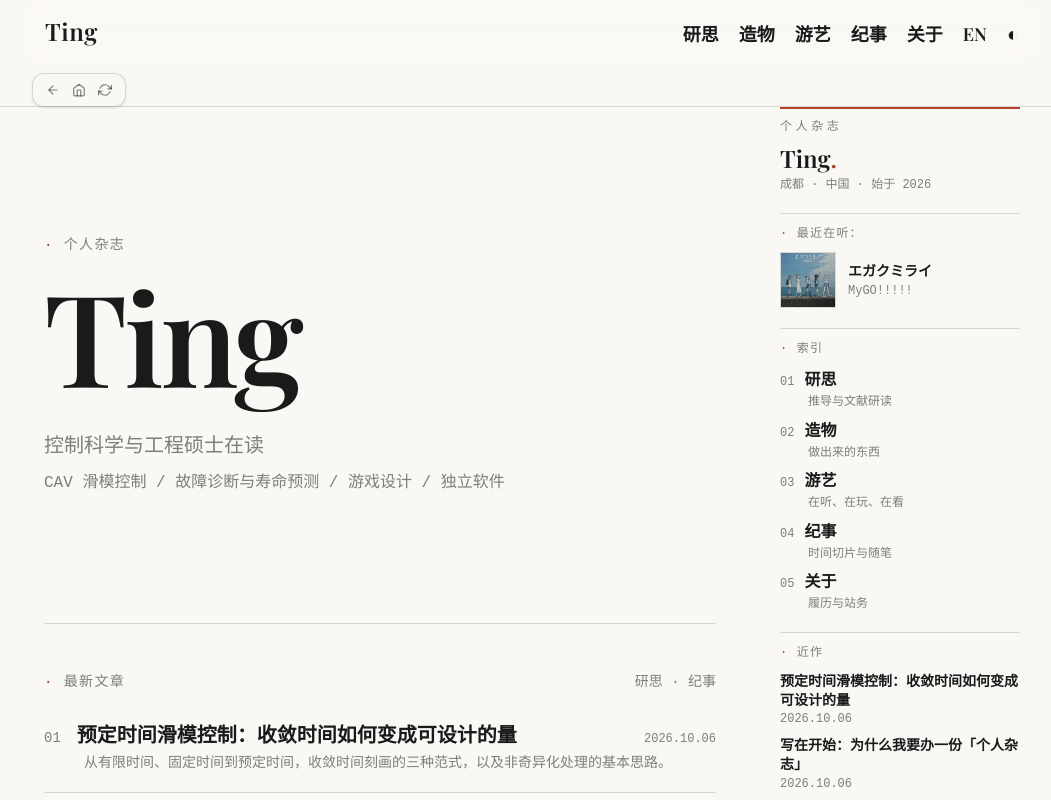
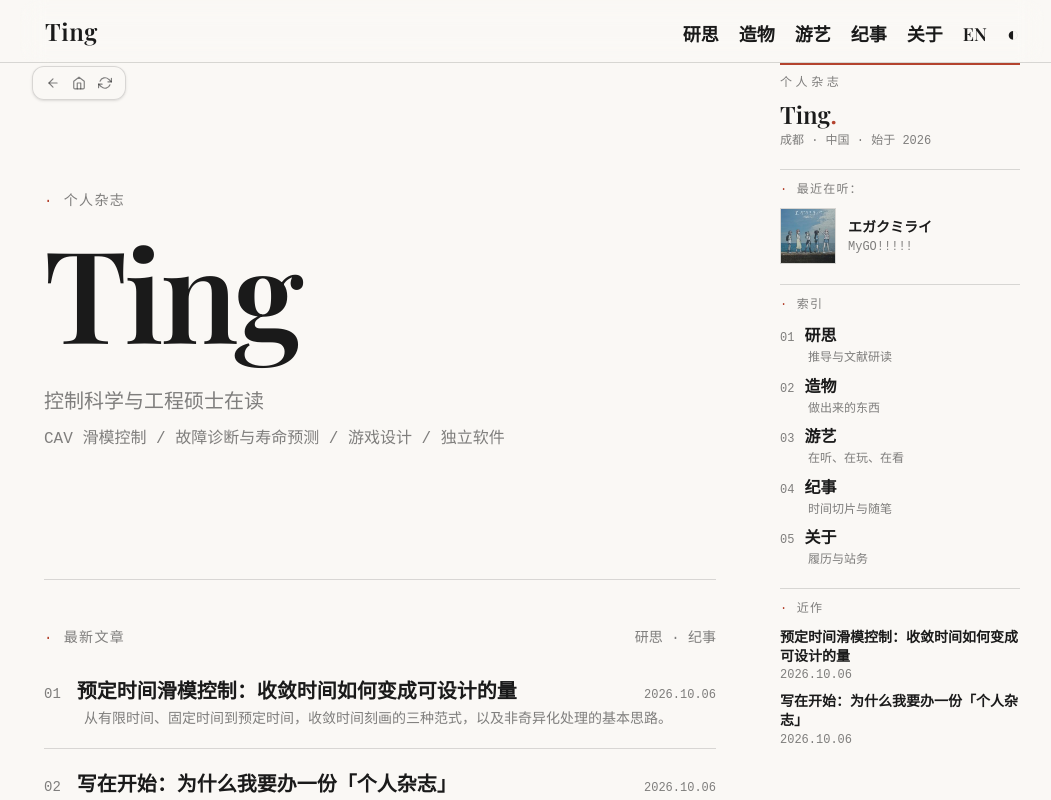
Before and after one commit to 004Tingting/004Tingting.github.io, a Next.js app: page / in a window 1280 px wide. Shown: the top 800 px of the page, without its empty margins (108-1159 px from the left). Built offline with nearby package versions, Linux system fonts and the light colour scheme; no server answers.

Commit message:
ui: hang the quick bar below the nav (absolute, restores nav height)

```diff
--- a/components/Nav.tsx
+++ b/components/Nav.tsx
@@ -96,8 +96,10 @@ export default function Nav({ lang }: { lang: Lang }) {
           </nav>
         </div>
       </div>
-      {/* 页面快捷条：所有页面挂载；文章页显示标题+进度，其他页仅按钮组（组件内部自适应） */}
-      <ReadingBar lang={lang} pathname={pathname} />
+      {/* 页面快捷条：悬挂在导航栏下方 2~3px（绝对定位，不占导航高度） */}
+      <div className="absolute inset-x-0 top-full z-10 mt-[3px]">
+        <ReadingBar lang={lang} pathname={pathname} />
+      </div>
       {/* hairline：独立 1px 色条压在毛玻璃之上——保证全页宽清晰（收紧时淡出） */}
       <div
         aria-hidden
--- a/components/ReadingBar.tsx
+++ b/components/ReadingBar.tsx
@@ -65,7 +65,7 @@ export default function ReadingBar({ lang, pathname }: { lang: Lang; pathname: s
     "flex h-6 w-6 cursor-pointer items-center justify-center rounded-md text-muted transition-colors hover:text-accent";
 
   return (
-    <div className="mx-auto max-w-5xl px-3 pt-2.5">
+    <div className="mx-auto max-w-5xl px-3">
       <div className="flex items-start justify-between gap-3">
         {/* 按钮小悬浮框：独立于导航栏，常驻 */}
         <div className="flex shrink-0 items-center gap-0.5 rounded-xl border border-rule bg-paper/90 px-2 py-1 shadow-sm backdrop-blur-md">
```
